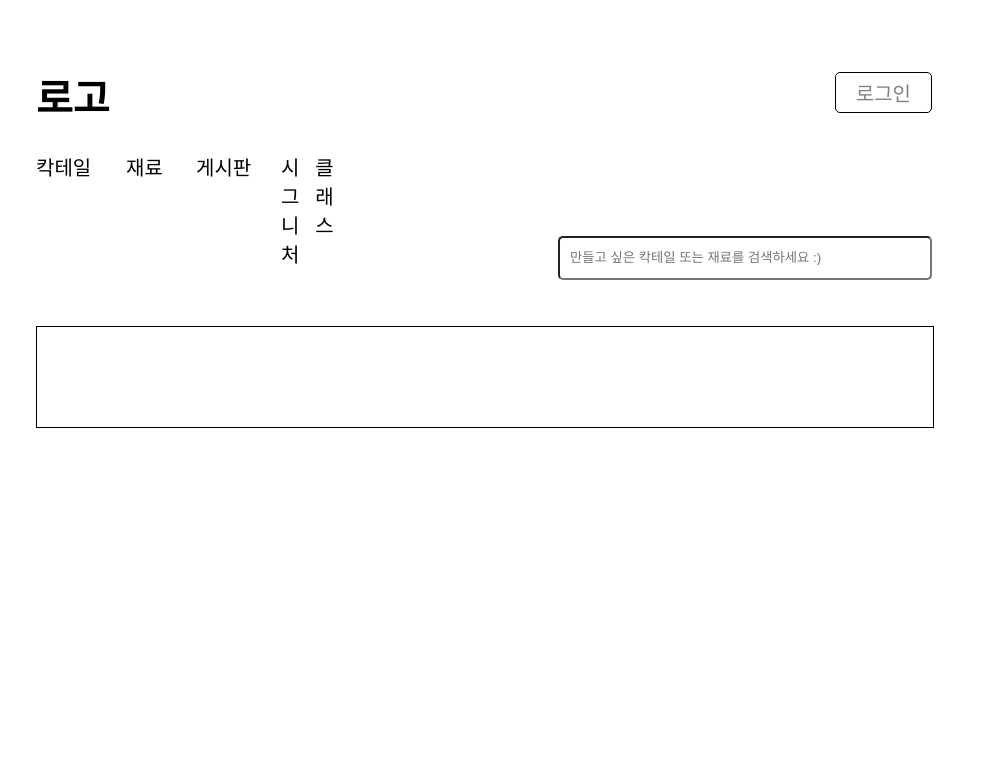
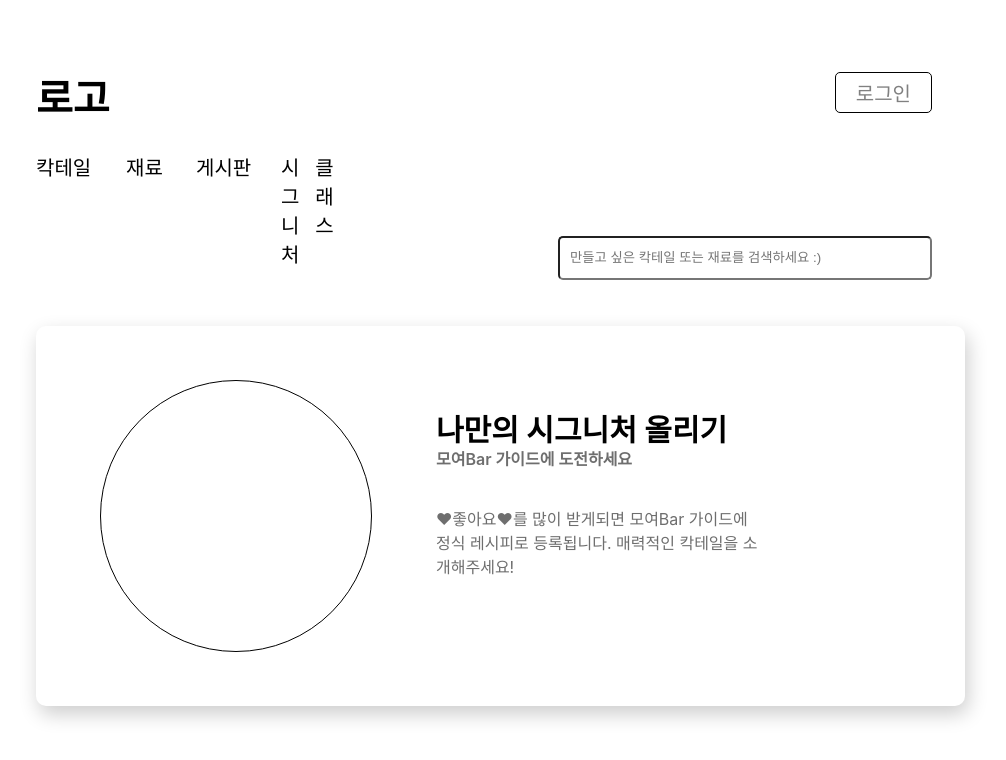
Before and after one commit to YuumiNam/CocktailprojectFront, a React (Create React App) app: page /signature/join in a window 1280 px wide. Shown: the top 760 px of the page, without its empty margins (156-1162 px from the left). Built offline with nearby package versions, Linux system fonts and the light colour scheme; no server answers; the HTML template or start-up script is replaced by a standard one.

Commit message:
cocktailTest #07

```diff
--- a/src/signature/signature.css
+++ b/src/signature/signature.css
@@ -40,3 +40,30 @@
     white-space: nowrap; /* 글자를 한줄로 모아준다 */
     text-overflow: ellipsis;
 }
+
+/* ---------------- signature-join ------------------ */
+.signature-join-container {
+    padding-left: 15%;
+    padding-right: 15%;
+}
+
+.signature-join-banner {
+    width: 92.55%;
+    height: 280px;
+    margin-top: 50px;
+    padding: 50px;
+    box-shadow: rgb(0 0 0 / 20%) 3px 8px 20px;
+    border-radius: 10px;
+    display: grid;
+    grid-template-columns: 300px 50px 330px;
+    grid-template-rows: 70px 60px 1fr;
+}
+
+.signature-join-banner-img {
+    width: 170px;
+    height: 170px;
+    padding: 50px;
+    border: 1px solid black;
+    border-radius: 150px;
+    margin: auto;
+}
--- a/src/signature/signatureJoin.js
+++ b/src/signature/signatureJoin.js
@@ -2,14 +2,12 @@
 
 function SignatureJoin() {
     return (
-        <div style={{paddingLeft:'15%', paddingRight:'15%', height:'300px'}}>
-            <div style={{border:'1px solid black', width:'100%', height:'100px', marginTop:'50px'}}>
-                <div>
-
-                </div>
-                <div>
-
-                </div>
+        <div className="signature-join-container">
+            <div className="signature-join-banner">
+                <div className="signature-join-banner-img" style={{gridRow:'1/4'}}></div>
+                <div style={{gridColumn:'3/4', fontSize:'30px', fontWeight:'600', paddingTop:'30px'}}>나만의 시그니처 올리기</div>
+                <div style={{gridColumn:'3/4', fontWeight:'600', color:'rgb(110, 110, 110)'}}>모여Bar 가이드에 도전하세요</div>
+                <div style={{gridColumn:'3/4', color:'rgb(110, 110, 110)'}}>♥좋아요♥를 많이 받게되면 모여Bar 가이드에 정식 레시피로 등록됩니다. 매력적인 칵테일을 소개해주세요!</div>
             </div>
         </div>
     )
```
